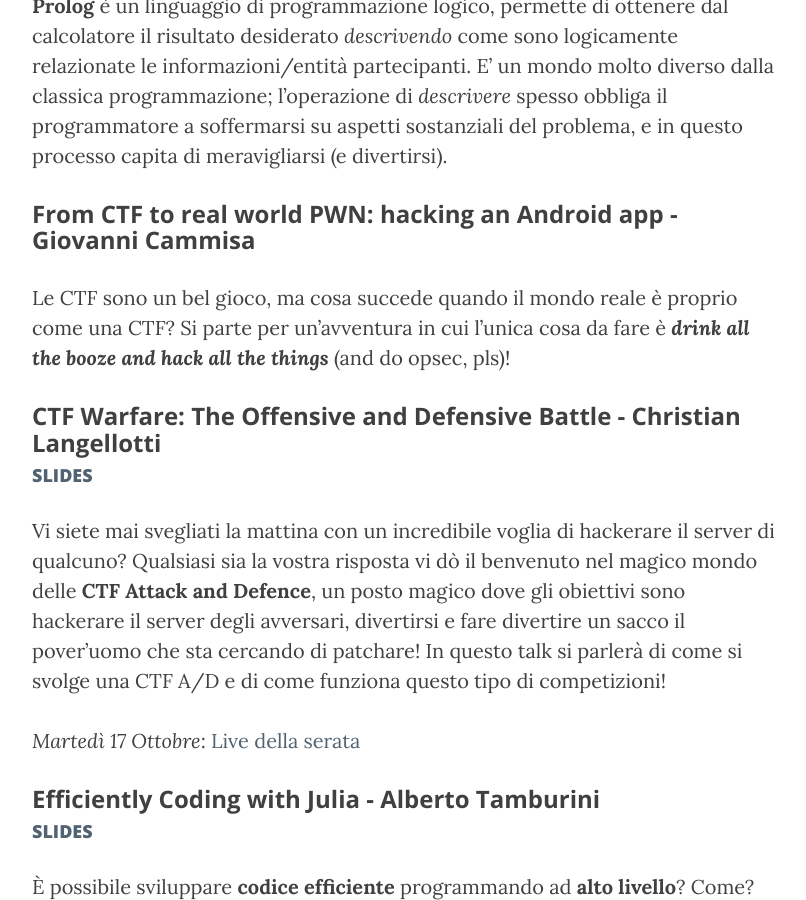
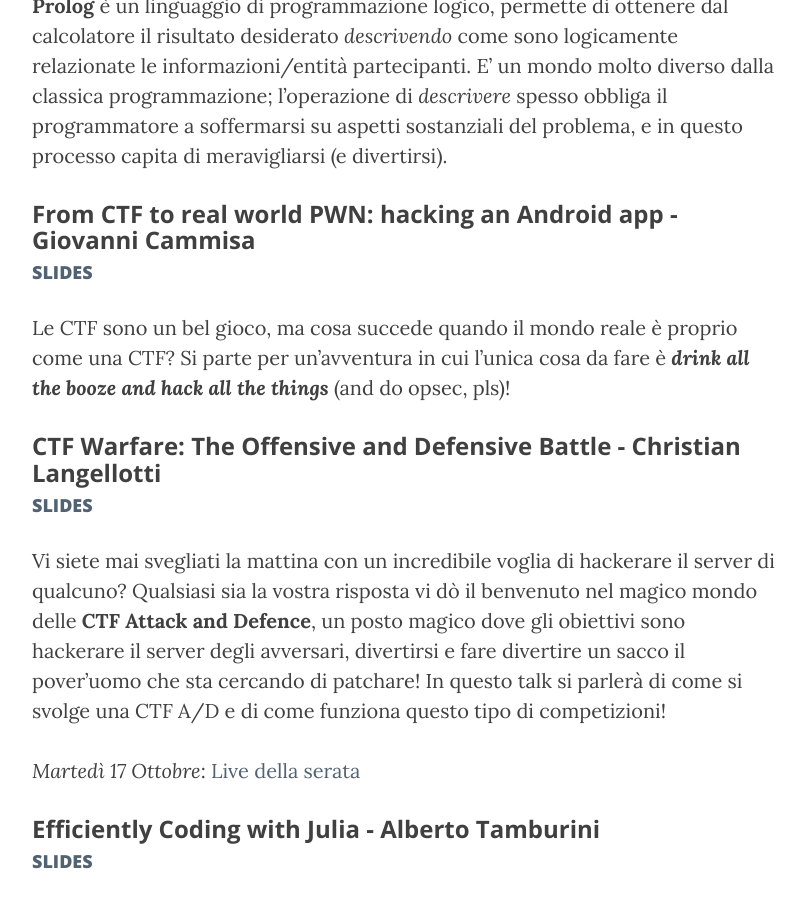
Before and after one commit to muhack/muhack.github.io, a Jekyll site: the page built from _posts/2023-09-12-muhackademy-2k23.md, in a window 1280 px wide and 900 px high, scrolled down 2704 px. Shown: the whole window, without its empty margins (233-1039 px from the left). Built offline with Jekyll 4.4.1, drawn with Linux system fonts in a browser that asks for light colours.

Commit message:
add slides muhackademy 2023 - part 3

```diff
--- a/_posts/2023-09-12-muhackademy-2k23.md
+++ b/_posts/2023-09-12-muhackademy-2k23.md
@@ -40,6 +40,8 @@
 E' un mondo molto diverso dalla classica programmazione; l'operazione di _descrivere_ spesso obbliga il programmatore a soffermarsi su aspetti sostanziali del problema, e in questo processo capita di meravigliarsi (e divertirsi).
 
 ### __From CTF to real world PWN: hacking an Android app - Giovanni Cammisa__
+
+#### [SLIDES](/public/doc/muhackademy-2k23/From_CTF_to_real_world_PWN.pdf)
 
 Le CTF sono un bel gioco, ma cosa succede quando il mondo reale è proprio come una CTF?
 Si parte per un'avventura in cui l'unica cosa da fare è ___drink all the booze and hack all the things___ (and do opsec, pls)!
```
Also changed, not shown: 1 other file.
